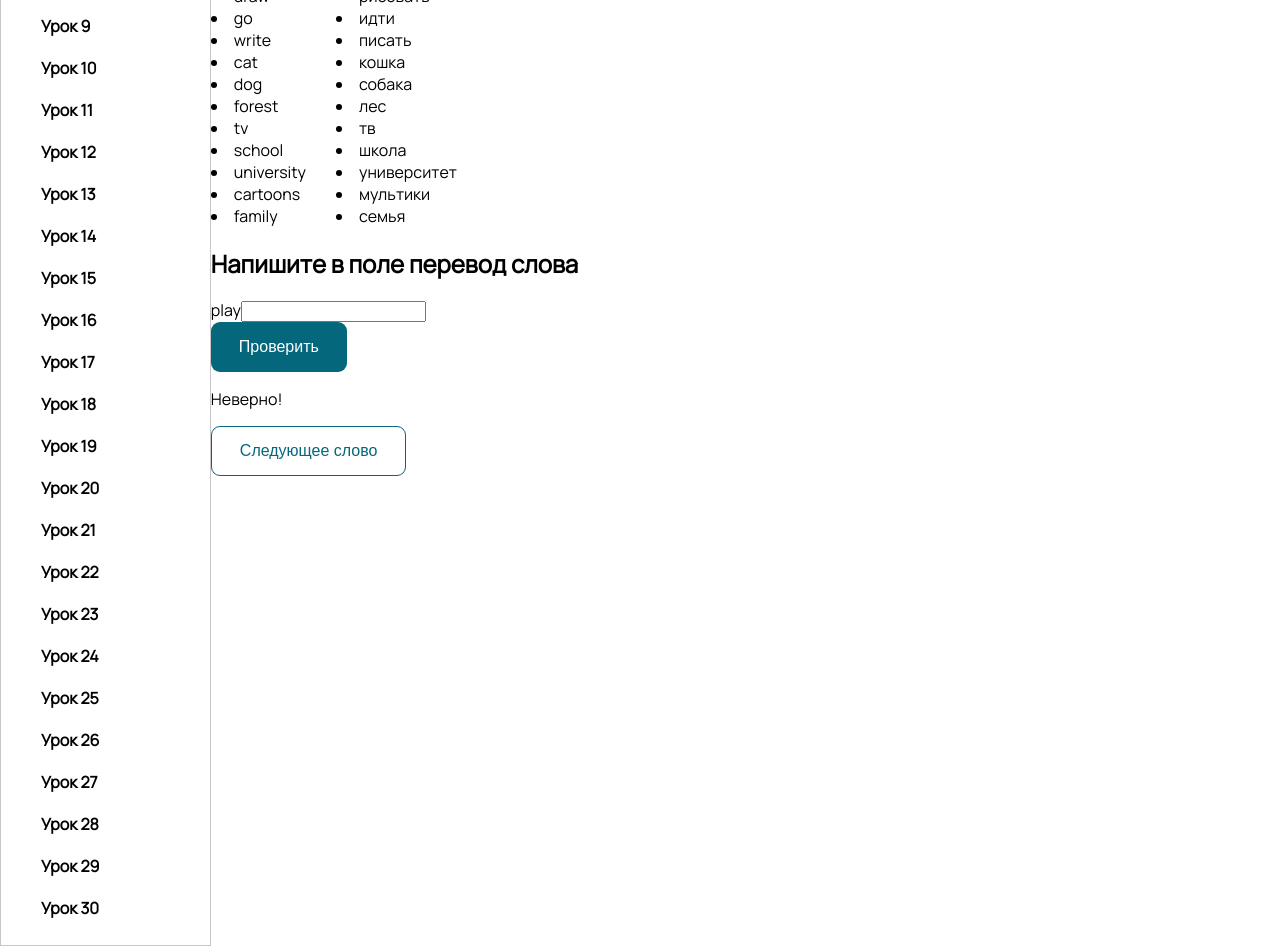
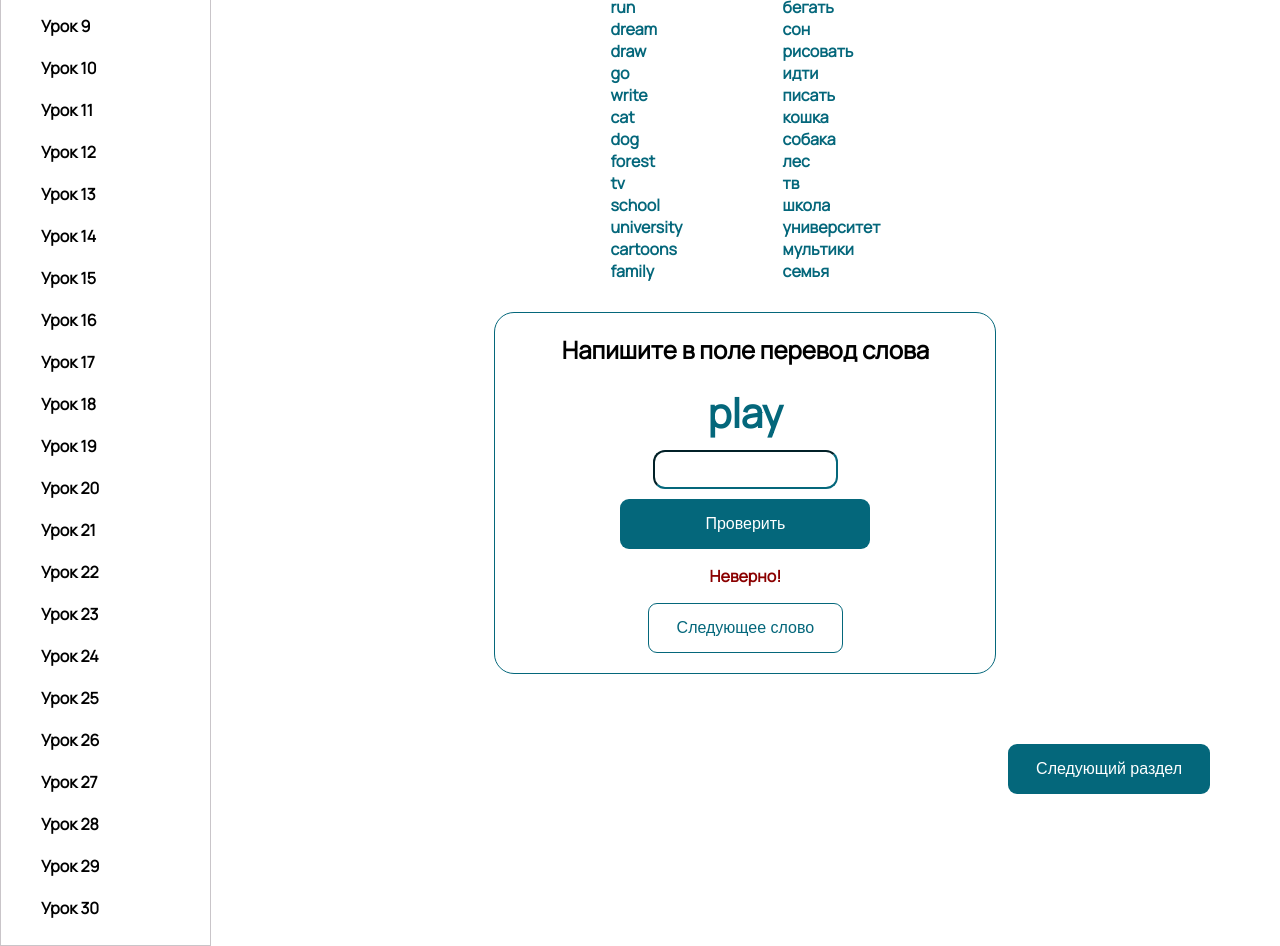
Before and after one commit to DiyazMukhanov/express-english, a Next.js app: page /lessons/one/quiz in a window 1280 px wide. Shown: the part 480-1426 px from the top of the page. Built offline with nearby package versions, Linux system fonts and the light colour scheme.

Commit message:
Quiz styling completed

```diff
--- a/components/QuizLesson/QuizLesson.module.scss
+++ b/components/QuizLesson/QuizLesson.module.scss
@@ -1,6 +1,99 @@
+@import "styles/breakpoints";
 
+.container {
+  display: flex;
+  flex-direction: column;
+  align-items: center;
+  gap: 30px;
+}
 
 .wordsListContainer {
   display: flex;
-  gap: 30px;
+  gap: 100px;
 }
+
+.quizContainer {
+  border: solid var(--color-primary) 1px;
+  padding-bottom: 20px;
+  border-radius: 20px;
+  width: 500px;
+  //display: flex;
+
+  @include size-phone-large {
+    width: 80vw;
+    padding-left: 5px;
+    padding-right: 5px;
+  }
+}
+
+.wordsList {
+  list-style-type:none;
+  font-weight: 600;
+  color: var(--color-primary);
+}
+
+.quiz {
+  display: flex;
+  flex-direction: column;
+  align-items: center;
+}
+
+.word {
+  font-size: 40px;
+  font-weight: 700;
+  color: var(--color-primary);
+  display: flex;
+  justify-content: center;
+  margin-top: 0;
+  margin-bottom: 10px;
+}
+
+.heading {
+  display: flex;
+  justify-content: center;
+}
+
+.input {
+  //width: 50%;
+  margin-bottom: 10px;
+  padding-bottom: 10px;
+  padding-top: 10px;
+  margin-top: 0;
+  border-radius: 12px;
+  border-color: var(--color-primary);
+
+  &:focus {
+    outline: none;
+  }
+}
+
+.inputContainer {
+  display: flex;
+  justify-content: center;
+  //padding-bottom: 10px;
+}
+
+.checkBtn {
+  width: 50%;
+}
+
+.btnContainer {
+  //border: solid red 1px;
+  display: flex;
+  justify-content: flex-end;
+}
+
+.buttonNext {
+  margin-top: 4.375em;
+  margin-right: 4.375em;
+}
+
+.right {
+  color: darkgreen;
+  font-weight: 700;
+}
+
+.wrong {
+  color: darkred;
+  font-weight: 700;
+}
--- a/components/QuizLesson/index.js
+++ b/components/QuizLesson/index.js
@@ -2,8 +2,9 @@ import styles from './QuizLesson.module.scss'
 import audio from "../../layouts/lessons/one/Audio"
 import { useState, useRef } from "react"
 import {Button} from "../Button";
+import {useRouter} from "next/router";
 
-const QuizLesson = ({wordsEnArr, wordsRuArr, audioString}) => {
+const QuizLesson = ({wordsEnArr, wordsRuArr, audioString, lessonNumber}) => {
     const [quizCurrentEn, setQuizCurrentEn] = useState(wordsEnArr[0])
     const [answerCheck, setAnswerCheck] = useState('wrong')
     const quizRef = useRef()
@@ -34,7 +35,17 @@ const QuizLesson = ({wordsEnArr, wordsRuArr, audioString}) => {
         quizRef.current.value = ''
     }
 
-    return <div className={styles.container}>
+    const router = useRouter()
+
+    const handleRouting = (url) => {
+        return function(e) {
+            e.preventDefault()
+            router.push(url)
+        }
+    }
+
+    return <>
+        <div className={styles.container}>
         <h2>Новые слова</h2>
         <audio
             controls
@@ -43,25 +54,36 @@ const QuizLesson = ({wordsEnArr, wordsRuArr, audioString}) => {
         >
         </audio>
         <div className={styles.wordsListContainer}>
-          <div className={styles.enWords}>
-              {wordsEnArr.map(word => <li>{word}</li>)}
+          <div className={styles.wordsList}>
+              {wordsEnArr.map(word => <li key={word}>{word}</li>)}
           </div>
-            <div className={styles.ruWords}>
-                {wordsRuArr.map(word => <li>{word}</li>)}
+            <div className={styles.wordsList}>
+                {wordsRuArr.map(word => <li key={word}>{word}</li>)}
             </div>
         </div>
         <div className={styles.quizContainer}>
             <div className={styles.quiz}>
-                <h2>Напишите в поле перевод слова</h2>
-                {quizCurrentEn}
-                <input ref={quizRef}/><Button onClick={checkQuizHandler}>Проверить</Button>
-                {answerCheck === 'right' && <p>Верно!</p>}
-                {answerCheck === 'wrong' && <p>Неверно!</p>}
+                <h2 className={styles.heading}>Напишите в поле перевод слова</h2>
+                <p className={styles.word}>{quizCurrentEn}</p>
+                <div className={styles.inputContainer}>
+                <input ref={quizRef} className={styles.input}/>
+                </div>
+                    <Button onClick={checkQuizHandler} className={styles.checkBtn}>Проверить</Button>
+                {answerCheck === 'right' && <p className={styles.right}>Верно!</p>}
+                {answerCheck === 'wrong' && <p className={styles.wrong}>Неверно!</p>}
                 <Button variant='outlined' onClick={quizNextWord}>Следующее слово</Button>
             </div>
-
         </div>
     </div>
+        <div className={styles.btnContainer}>
+            <Button
+                className={styles.buttonNext}
+                onClick={handleRouting(`/lessons/${lessonNumber}/exercise`)}
+            >
+                Следующий раздел
+            </Button>
+        </div>
+        </>
 }
 
 export default QuizLesson
--- a/layouts/lessons/one/Quiz.js
+++ b/layouts/lessons/one/Quiz.js
@@ -14,6 +14,7 @@ const Quiz = () => {
                 wordsEnArr={wordsEnArr}
                 wordsRuArr={wordsRuArr}
                 audioString={audioString}
+                lessonNumber='one'
             />
         </LessonLayout>
     )
```
